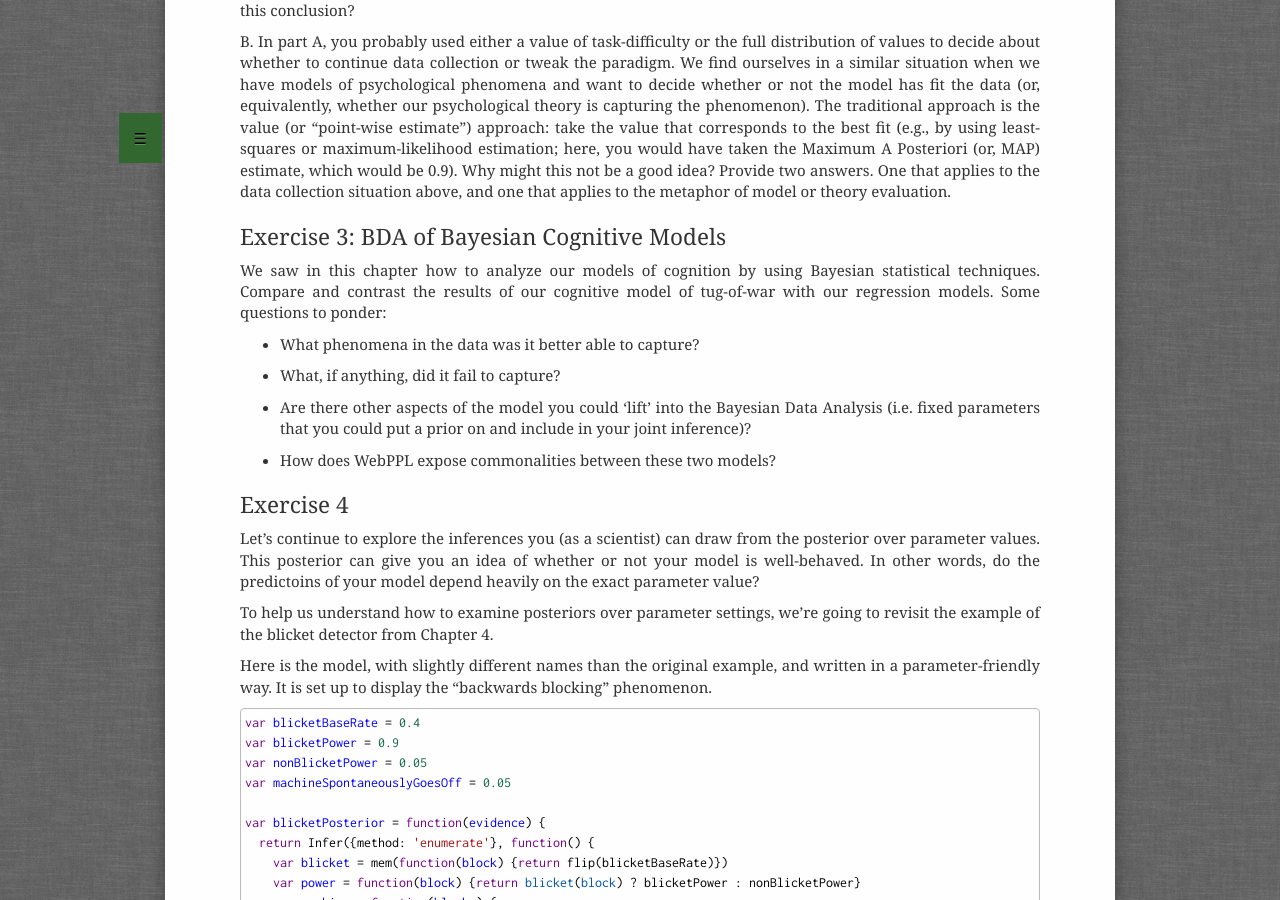
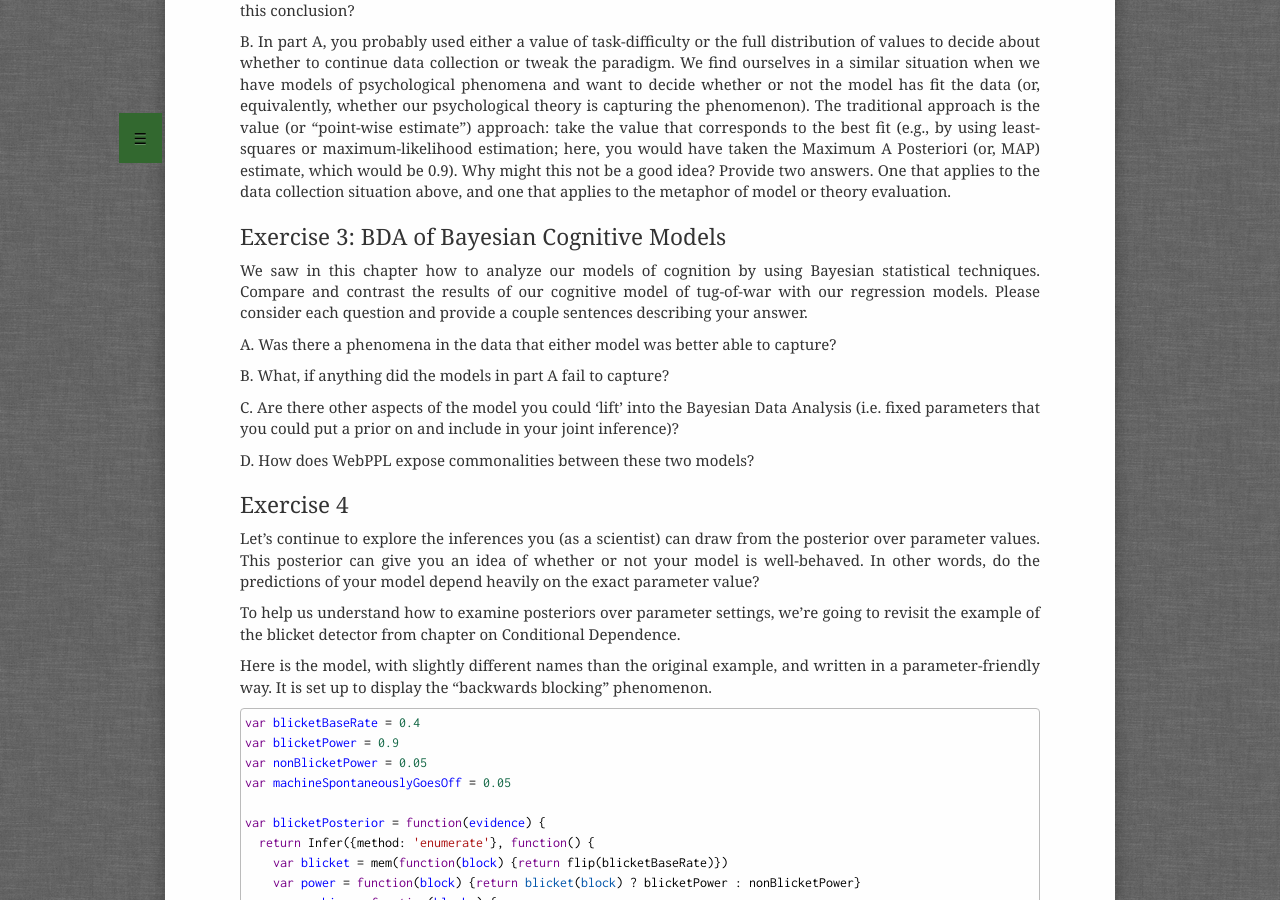
Before and after one commit to probmods/probmods2, a Jekyll site: the page built from exercises/bayesian-data-analysis.md, in a window 1280 px wide and 900 px high, scrolled down 2802 px. Built offline with Jekyll 4.4.1, drawn with Linux system fonts in a browser that asks for light colours; a script that is not in the unit is left out.

Commit message:
bugfix with move to lodash (zipObject). minor spelling / clarification edits.

```diff
--- a/exercises/bayesian-data-analysis.md
+++ b/exercises/bayesian-data-analysis.md
@@ -150,21 +150,21 @@
 
 We saw in this chapter how to analyze our models of cognition by using Bayesian statistical techniques.
 Compare and contrast the results of our cognitive model of tug-of-war with our regression models.
-Some questions to ponder:
+Please consider each question and provide a couple sentences describing your answer.
 
-* What phenomena in the data was it better able to capture?
+A. Was there a phenomena in the data that either model was better able to capture?
 
-* What, if anything, did it fail to capture?
+B. What, if anything did the models in part A fail to capture?
 
-* Are there other aspects of the model you could 'lift' into the Bayesian Data Analysis (i.e. fixed parameters that you could put a prior on and include in your joint inference)?
+C. Are there other aspects of the model you could 'lift' into the Bayesian Data Analysis (i.e. fixed parameters that you could put a prior on and include in your joint inference)?
 
-* How does WebPPL expose commonalities between these two models?
+D. How does WebPPL expose commonalities between these two models?
 
 ## Exercise 4
 
-Let's continue to explore the inferences you (as a scientist) can draw from the posterior over parameter values. This posterior can give you an idea of whether or not your model is well-behaved. In other words, do the predictoins of your model depend heavily on the exact parameter value?
+Let's continue to explore the inferences you (as a scientist) can draw from the posterior over parameter values. This posterior can give you an idea of whether or not your model is well-behaved. In other words, do the predictions of your model depend heavily on the exact parameter value?
 
-To help us understand how to examine posteriors over parameter settings, we're going to revisit the example of the blicket detector from Chapter 4.
+To help us understand how to examine posteriors over parameter settings, we're going to revisit the example of the blicket detector from chapter on Conditional Dependence.
 
 Here is the model, with slightly different names than the original example, and written in a parameter-friendly way. It is set up to display the "backwards blocking" phenomenon.
 
```
Also changed, not shown: other parts of exercises/bayesian-data-analysis.md (+1 -1 lines).
